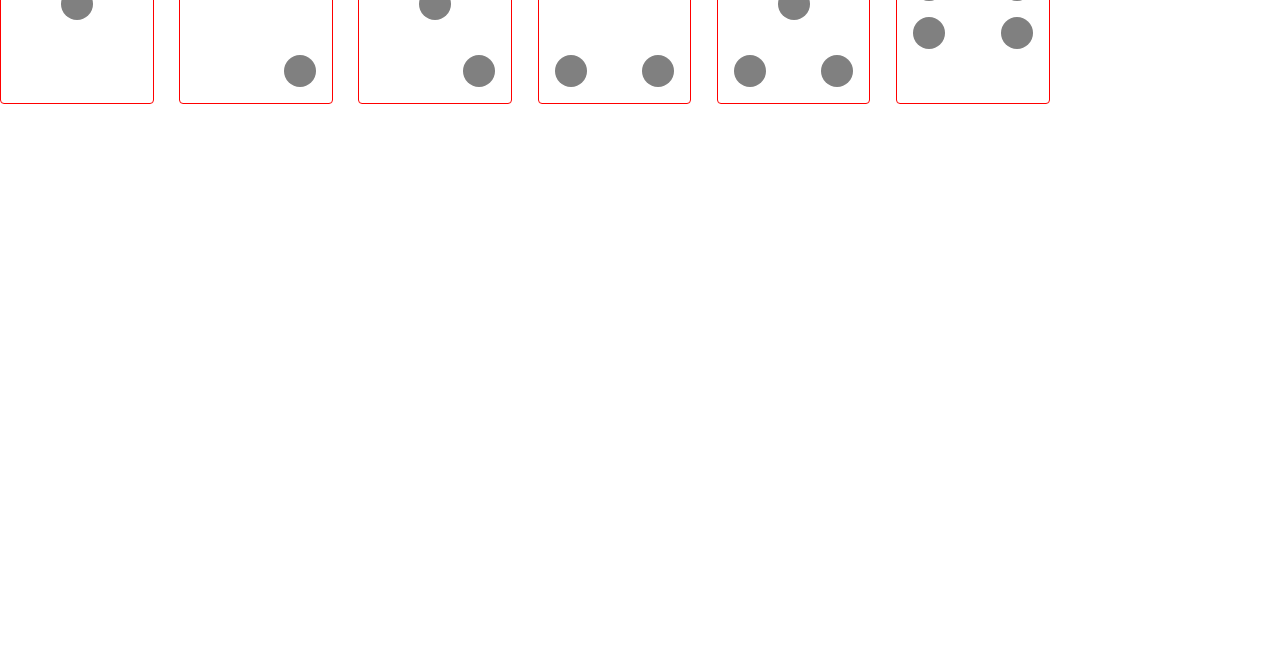
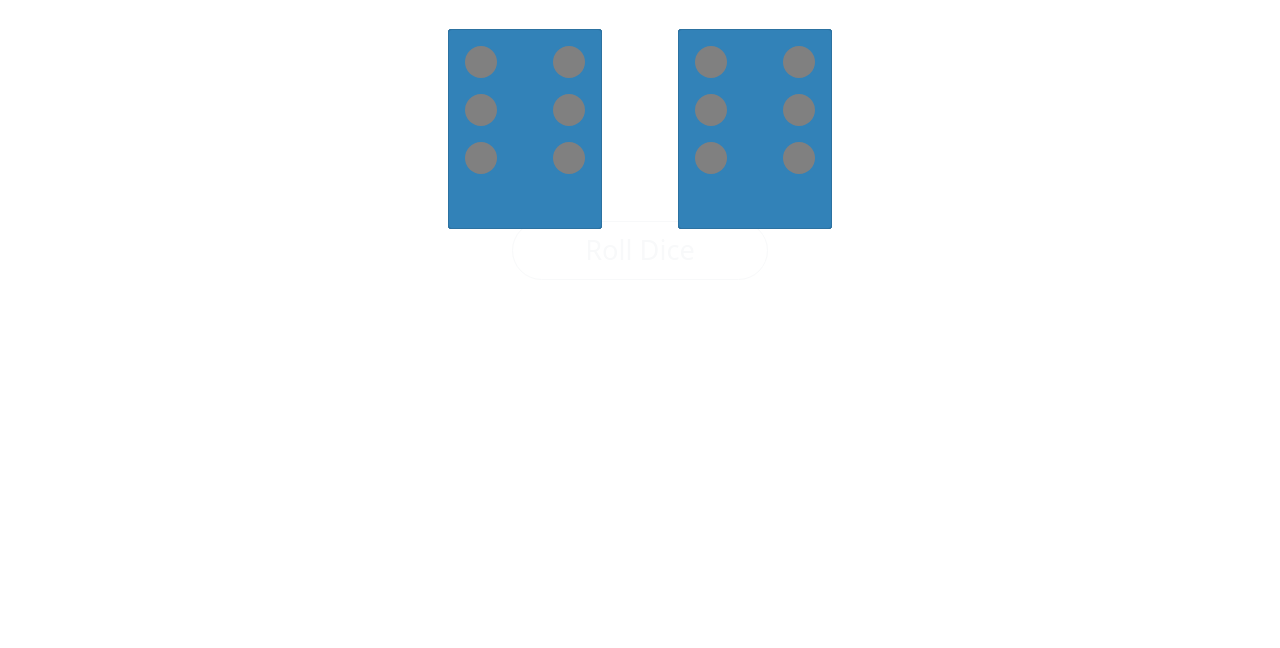
Before and after one commit to BucataruIoan1/Dicee-Game, a plain HTML site: page index.html in a window 1280 px wide. Shown: the part 152-800 px from the top of the page. Drawn offline with Linux system fonts and the light colour scheme.

Commit message:
I change the button and a add 2 div

```diff
--- a/css/styles.css
+++ b/css/styles.css
@@ -10,32 +10,63 @@ body {
 }
 
 h1 {
-    background-color: red;
+    font-size: 5rem;
+    color: #0F4C75;
+    font-family: 'Lobster', cursive;
+    text-align: center;
+    padding-top: 3%;
 }
 
 /********************************Card Section Style ***************************/
 
 #diceCard {
     display: flex;
+    position: relative;
+    justify-content: center;
+    padding-top: 3%;
+    width: 100%;
+}
+
+#dice1, #dice2 {
+    display: flex;
+    justify-content: flex-start;
+    padding-right: 2.5%;
+    width: 15%;
+}
+#dice2 {
+    justify-content: flex-end;
+    padding: 0 0 0 2.5%;
 }
 
 .card {
     width: 12%;
     height: 25vh;
-    margin-right: 2%;
     display: flex;
     align-items: center;
     justify-content: center;
+    position: absolute;
+    background: #3282B8;
 }
 
 .card1, .card2, .card3, .card4, .card5, .card6 {
     display: flex;
     justify-content: space-between;
-    border: 1px solid red;
 }
 
 .card1 {
     justify-content: center;
+}
+
+.card2 {
+}
+
+.card3 {
+}
+
+.card4 {
+}
+
+.card5 {
 }
 
 .card6 {
@@ -72,3 +103,16 @@ h1 {
     width: 100%;
     justify-content: space-between;
 }
+
+/****************************************Button STYLE ***************************************/
+
+.roll-button {
+    text-align: center;
+    padding-top: 15%;
+}
+
+.roll {
+    font-size: 1.7rem;
+    width: 20%;
+
+}
--- a/index.html
+++ b/index.html
@@ -4,6 +4,7 @@
     <meta charset="UTF-8">
     <meta http-equiv="X-UA-Compatible" content="IE=edge">
     <meta name="viewport" content="width=device-width, initial-scale=1.0">
+    <link href="https://fonts.googleapis.com/css?family=Indie+Flower|Lobster" rel="stylesheet">
     <link rel="stylesheet" href="css/bootstrap.min.css">
     <link rel="stylesheet" href="css/styles.css">
     <script src="js/bootstrap.min.js"></script>
@@ -14,6 +15,8 @@
     <h1>Welcome to the Dicee Game</h1>
 
     <section id="diceCard">
+
+        <div id="dice1">
 
             <div class="card card1">
                 <p class="dot dotCenter"></p>
@@ -66,7 +69,74 @@
                 </div>
             </div>
 
+        </div>
+
+        <div id="dice2">
+
+            <div class="card card1">
+                <p class="dot dotCenter"></p>
+            </div>
+
+            <div class="card card2">
+                <p class="dot dotLeft"></p>
+                <p class="dot dotRight"></p>
+            </div>
+
+            <div class="card card3">
+                <p class="dot dotLeft"></p>
+                <p class="dot dotCenter"></p>
+                <p class="dot dotRight"></p>
+            </div>
+
+            <div class="card card4">
+                <div class="cardTop">
+                <p class="dot dotLeft"></p>
+                <p class="dot dotRight"></p>
+            </div>
+            <div class="cardBottom">
+                <p class="dot dotLeft"></p>
+                <p class="dot dotRight"></p>
+            </div>
+            </div>
+
+            <div class="card card5">
+                <div class="cardTop">
+                    <p class="dot dotLeft"></p>
+                    <p class="dot dotRight"></p>
+                </div>
+                    <p class="dot dotCenter"></p>
+                <div class="cardBottom">
+                    <p class="dot dotLeft"></p>
+                    <p class="dot dotRight"></p>
+                </div>
+            </div>
+
+            <div class="card card6">
+                <div>
+                    <p class="dot dotLeft"></p>
+                    <p class="dot dotLeft"></p>
+                    <p class="dot dotLeft"></p>
+                </div>
+                <div>
+                    <p class="dot dotRight"></p>
+                    <p class="dot dotRight"></p>
+                    <p class="dot dotRight"></p>
+                </div>
+            </div>
+
+        </div>
+
+
+
     </section>
+
+    <div class="roll-button">
+
+        <button type="button" class="btn btn-outline-light btn-lg rounded-pill roll">Roll Dice</button>
+
+    </div>
+
+
 
     <script src="js/index.js"></script>
 </body>
```
Lines whose indentation alone changed are shown as unchanged.
